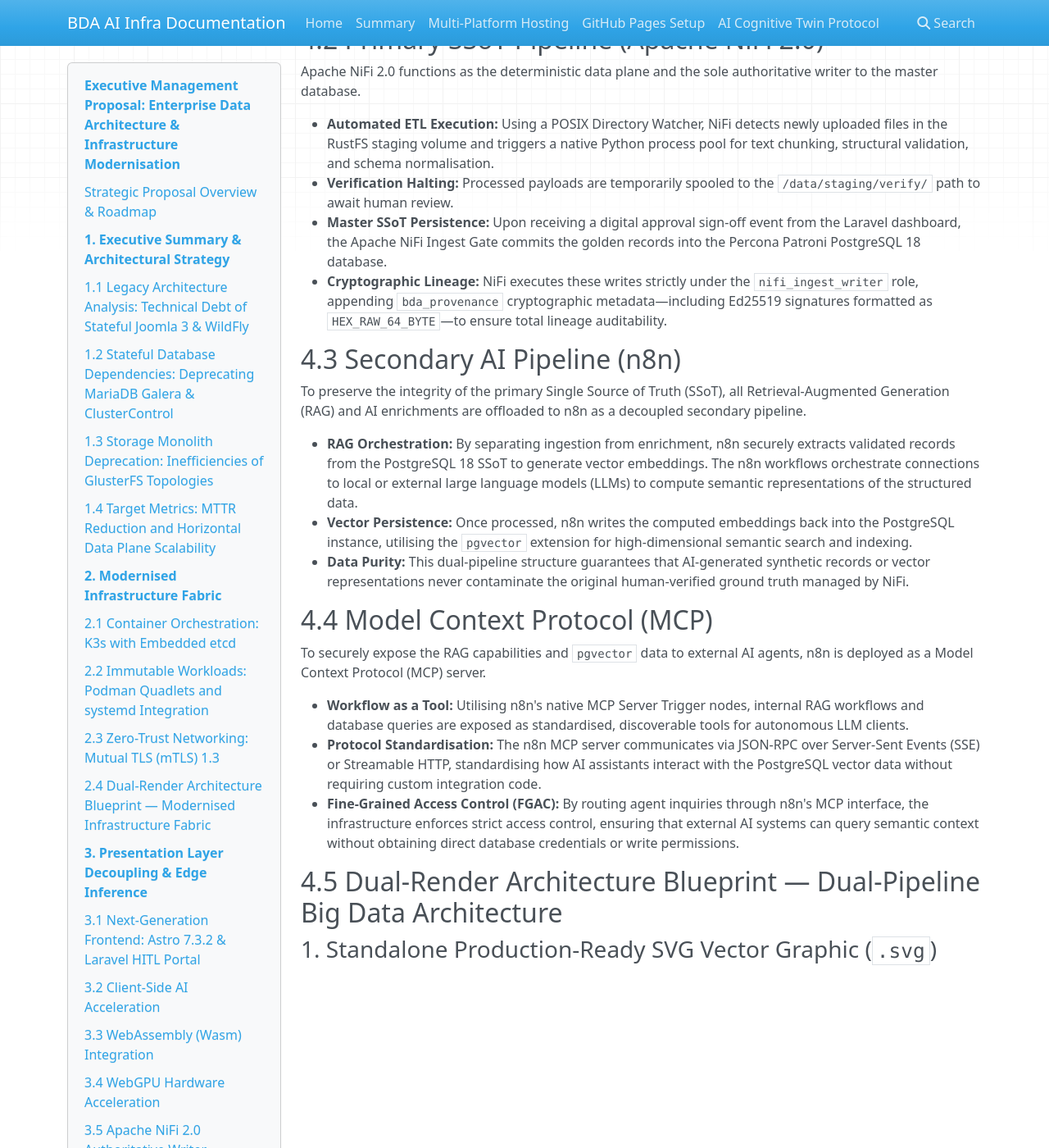
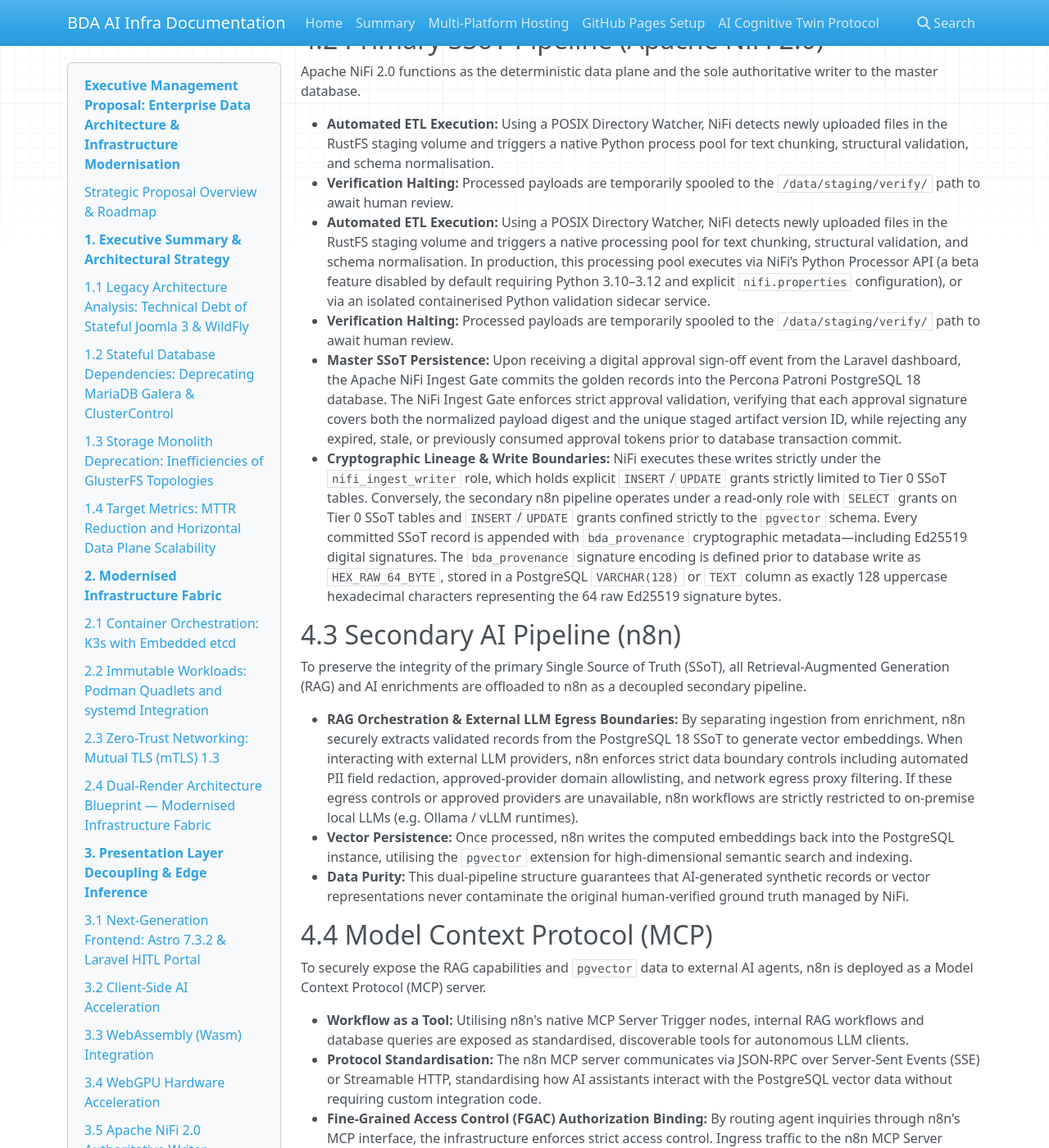
Before and after one commit to linuxmalaysia/bda-ai-infra, an MkDocs documentation site: the page built from docs/IT-MANAGEMENT-PROPOSAL.md, in a window 1280 px wide and 1400 px high, scrolled down 16367 px. Shown: the whole window at 82% size. Built offline with MkDocs 1.6.1, drawn with Linux system fonts in a browser that asks for light colours; nearby versions of some CDN libraries; some of the changed text lies outside the part shown.

Commit message:
docs: address review feedback for Chapter 4 Dual-Pipeline Big Data Architecture
- Update Section 4.1 to specify 'logically isolates' instead of 'cryptographically isolates'.
- Detail NiFi Python Processor API prerequisites and production sidecar fallback.
- Require approval signatures to cover normalized payload digest and unique staged artifact version ID, with stale approval token rejection.
- Explicitly define bda_provenance Ed25519 signature encoding prior to first use as HEX_RAW_64_BYTE (VARCHAR(128) containing 128 uppercase hex chars).
- Specify database write boundaries between nifi_ingest_writer and n8n.
- Document n8n external-LLM egress controls and local model restriction fallback.
- Define n8n MCP FGAC authorization binding via APISIX/Keycloak.
- Note TLS 1.3 cert verification for NiFi JDBC connections and add stacked release dependencies for Chapters 5 and 6 in TOC.

Co-authored-by: google-labs-jules[bot] <161369871+google-labs-jules[bot]@users.noreply.github.com>

```diff
--- a/docs/IT-MANAGEMENT-PROPOSAL.md
+++ b/docs/IT-MANAGEMENT-PROPOSAL.md
@@ -61,8 +61,8 @@ Our primary mandate is to establish a verified **Single Source of Truth (SSoT)**
   * **4.3 Secondary AI Pipeline (n8n):** Decoupled RAG orchestration layer for embedding computation and `pgvector` persistence.
   * **4.4 Model Context Protocol (MCP):** Deploying n8n as MCP server exposing RAG capabilities and vector data to LLM agents.
   * **4.5 Dual-Render Architecture Blueprint:** Dual-Pipeline Big Data Architecture Topology.
-* **5. High-Availability Database & Storage Fabric**
-* **6. Day 2 Operations, Observability & AIOps**
+* **5. High-Availability Database & Storage Fabric** *(Stacked Release Dependency: To be integrated in Session 5)*
+* **6. Day 2 Operations, Observability & AIOps** *(Stacked Release Dependency: To be integrated in Session 6)*
 
 ---
 
@@ -651,14 +651,16 @@ Apache NiFi 2.0 functions as the deterministic data plane and the sole authorita
 
 * **Automated ETL Execution:** Using a POSIX Directory Watcher, NiFi detects newly uploaded files in the RustFS staging volume and triggers a native Python process pool for text chunking, structural validation, and schema normalisation.
 * **Verification Halting:** Processed payloads are temporarily spooled to the `/data/staging/verify/` path to await human review.
-* **Master SSoT Persistence:** Upon receiving a digital approval sign-off event from the Laravel dashboard, the Apache NiFi Ingest Gate commits the golden records into the Percona Patroni PostgreSQL 18 database.
-* **Cryptographic Lineage:** NiFi executes these writes strictly under the `nifi_ingest_writer` role, appending `bda_provenance` cryptographic metadata—including Ed25519 signatures formatted as `HEX_RAW_64_BYTE`—to ensure total lineage auditability.
+* **Automated ETL Execution:** Using a POSIX Directory Watcher, NiFi detects newly uploaded files in the RustFS staging volume and triggers a native processing pool for text chunking, structural validation, and schema normalisation. In production, this processing pool executes via NiFi’s Python Processor API (a beta feature disabled by default requiring Python 3.10–3.12 and explicit `nifi.properties` configuration), or via an isolated containerised Python validation sidecar service.
+* **Verification Halting:** Processed payloads are temporarily spooled to the `/data/staging/verify/` path to await human review.
+* **Master SSoT Persistence:** Upon receiving a digital approval sign-off event from the Laravel dashboard, the Apache NiFi Ingest Gate commits the golden records into the Percona Patroni PostgreSQL 18 database. The NiFi Ingest Gate enforces strict approval validation, verifying that each approval signature covers both the normalized payload digest and the unique staged artifact version ID, while rejecting any expired, stale, or previously consumed approval tokens prior to database transaction commit.
+* **Cryptographic Lineage & Write Boundaries:** NiFi executes these writes strictly under the `nifi_ingest_writer` role, which holds explicit `INSERT`/`UPDATE` grants strictly limited to Tier 0 SSoT tables. Conversely, the secondary n8n pipeline operates under a read-only role with `SELECT` grants on Tier 0 SSoT tables and `INSERT`/`UPDATE` grants confined strictly to the `pgvector` schema. Every committed SSoT record is appended with `bda_provenance` cryptographic metadata—including Ed25519 digital signatures. The `bda_provenance` signature encoding is defined prior to database write as `HEX_RAW_64_BYTE`, stored in a PostgreSQL `VARCHAR(128)` or `TEXT` column as exactly 128 uppercase hexadecimal characters representing the 64 raw Ed25519 signature bytes.
 
 ## 4.3 Secondary AI Pipeline (n8n)
 
 To preserve the integrity of the primary Single Source of Truth (SSoT), all Retrieval-Augmented Generation (RAG) and AI enrichments are offloaded to n8n as a decoupled secondary pipeline.
 
-* **RAG Orchestration:** By separating ingestion from enrichment, n8n securely extracts validated records from the PostgreSQL 18 SSoT to generate vector embeddings. The n8n workflows orchestrate connections to local or external large language models (LLMs) to compute semantic representations of the structured data.
+* **RAG Orchestration & External LLM Egress Boundaries:** By separating ingestion from enrichment, n8n securely extracts validated records from the PostgreSQL 18 SSoT to generate vector embeddings. When interacting with external LLM providers, n8n enforces strict data boundary controls including automated PII field redaction, approved-provider domain allowlisting, and network egress proxy filtering. If these egress controls or approved providers are unavailable, n8n workflows are strictly restricted to on-premise local LLMs (e.g. Ollama / vLLM runtimes).
 * **Vector Persistence:** Once processed, n8n writes the computed embeddings back into the PostgreSQL instance, utilising the `pgvector` extension for high-dimensional semantic search and indexing.
 * **Data Purity:** This dual-pipeline structure guarantees that AI-generated synthetic records or vector representations never contaminate the original human-verified ground truth managed by NiFi.
 
@@ -668,7 +670,7 @@ To securely expose the RAG capabilities and `pgvector` data to external AI agent
 
 * **Workflow as a Tool:** Utilising n8n's native MCP Server Trigger nodes, internal RAG workflows and database queries are exposed as standardised, discoverable tools for autonomous LLM clients.
 * **Protocol Standardisation:** The n8n MCP server communicates via JSON-RPC over Server-Sent Events (SSE) or Streamable HTTP, standardising how AI assistants interact with the PostgreSQL vector data without requiring custom integration code.
-* **Fine-Grained Access Control (FGAC):** By routing agent inquiries through n8n's MCP interface, the infrastructure enforces strict access control, ensuring that external AI systems can query semantic context without obtaining direct database credentials or write permissions.
+* **Fine-Grained Access Control (FGAC) Authorization Binding:** By routing agent inquiries through n8n's MCP interface, the infrastructure enforces strict access control. Ingress traffic to the n8n MCP Server Trigger is mediated by an APISIX API Gateway integrated with Keycloak OAuth2 / mTLS authentication. The gateway authenticates the client principal, validates JWT scope claims, and injects session header context (`X-User-Role: bda_readonly_agent`), ensuring that external AI systems query semantic context under the restricted `bda_readonly_agent` database role without obtaining direct database credentials or write permissions.
 
 ## 4.5 Dual-Render Architecture Blueprint — Dual-Pipeline Big Data Architecture
 
@@ -817,11 +819,11 @@ flowchart TD
 
 | Source Component | Target Component | Port / Protocol / API Ingress | Security Boundary / Trust Zone | Operational Significance / Flow Description |
 | :--- | :--- | :--- | :--- | :--- |
-| **Laravel Web Portal** | **RustFS Staging Directory** | POSIX Spool / File I/O | `/data/staging/raw/` Volume | Cryptographically isolates user uploads, preventing direct execution on backend core. |
+| **Laravel Web Portal** | **RustFS Staging Directory** | POSIX Spool / File I/O | `/data/staging/raw/` Volume | Logically isolates user uploads, preventing direct execution on backend core. |
 | **RustFS Staging Volume** | **Apache NiFi 2.0 Engine** | POSIX Directory Watcher | Internal Data Plane Sandbox | Triggers Python processing pool for text chunking, structural validation, and schema normalisation. |
 | **Apache NiFi 2.0 Engine** | **Verification Staging Spool** | POSIX Spool / File I/O | `/data/staging/verify/` Path | Halts auto-propagation to master database until explicit human domain expert review and approval. |
 | **Laravel HITL Portal** | **Apache NiFi Ingest Gate** | HTTPS (443) / Approval Event | Human MFA & Digital Signature | Sends verified sign-off signal authorizing NiFi to promote staged payloads into Golden SSoT. |
-| **Apache NiFi Ingest Gate** | **PostgreSQL 18 SSoT Store** | `TCP 5432` / Native JDBC | `nifi_ingest_writer` DB Role | Commits Golden SSoT records while binding Ed25519 `HEX_RAW_64_BYTE` `bda_provenance` cryptographic signatures. |
+| **Apache NiFi Ingest Gate** | **PostgreSQL 18 SSoT Store** | `TCP 5432` / Native JDBC (TLS 1.3 Cert Verified) | `nifi_ingest_writer` DB Role | Commits Golden SSoT records over TLS 1.3 while binding Ed25519 `HEX_RAW_64_BYTE` (128 hex chars) `bda_provenance` signatures. |
 | **PostgreSQL 18 SSoT Store** | **n8n RAG Orchestrator** | `TCP 5432` / Read-Only Channel | Decoupled Secondary Pipeline | Extracts human-verified SSoT ground truth to calculate vector embeddings without write access to master tables. |
 | **n8n RAG Orchestrator** | **pgvector Persistence Index** | `TCP 5432` / Vector Write | PostgreSQL `pgvector` Schema | Persists high-dimensional vector embeddings for fast semantic similarity search. |
 | **n8n MCP Server Trigger** | **Autonomous LLM Agents** | HTTPS (443/8443) / JSON-RPC over SSE or Streamable HTTP | Fine-Grained Access Control (FGAC) | Standardises AI agent interaction, exposing RAG tools and vector data without granting direct database credentials. |
```
Also changed, not shown: other parts of docs/IT-MANAGEMENT-PROPOSAL.md (+1 -1 lines).
